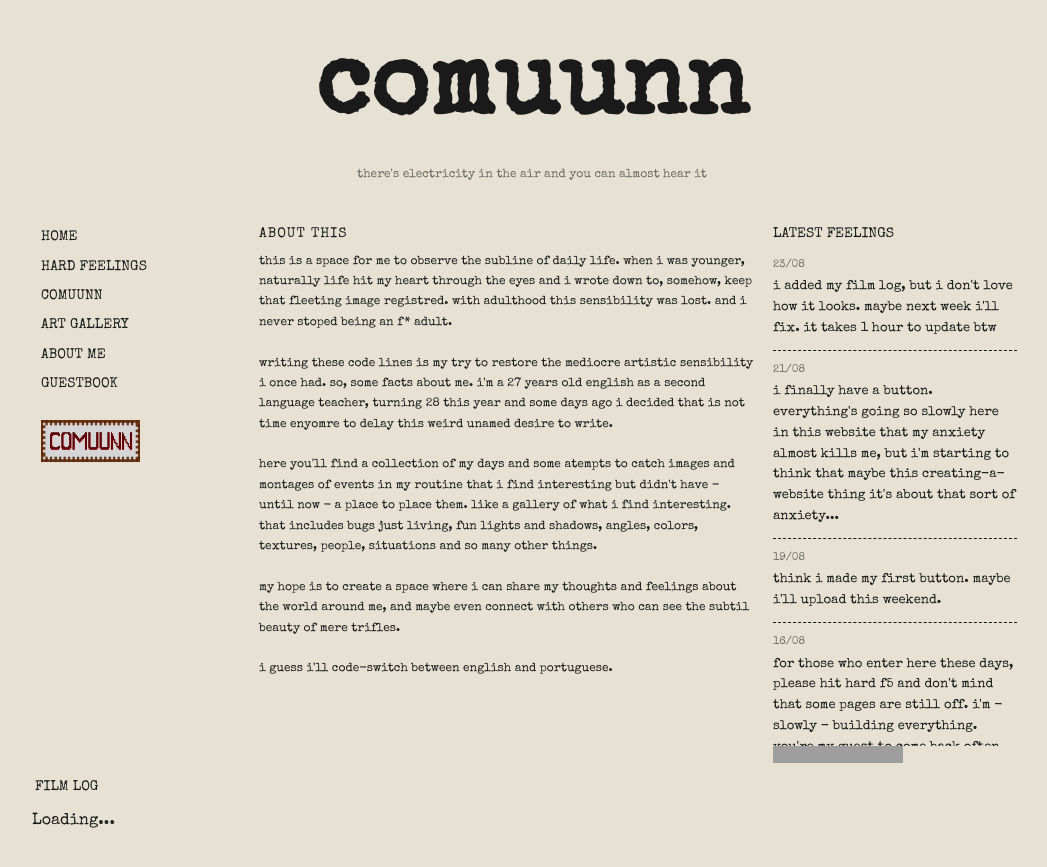
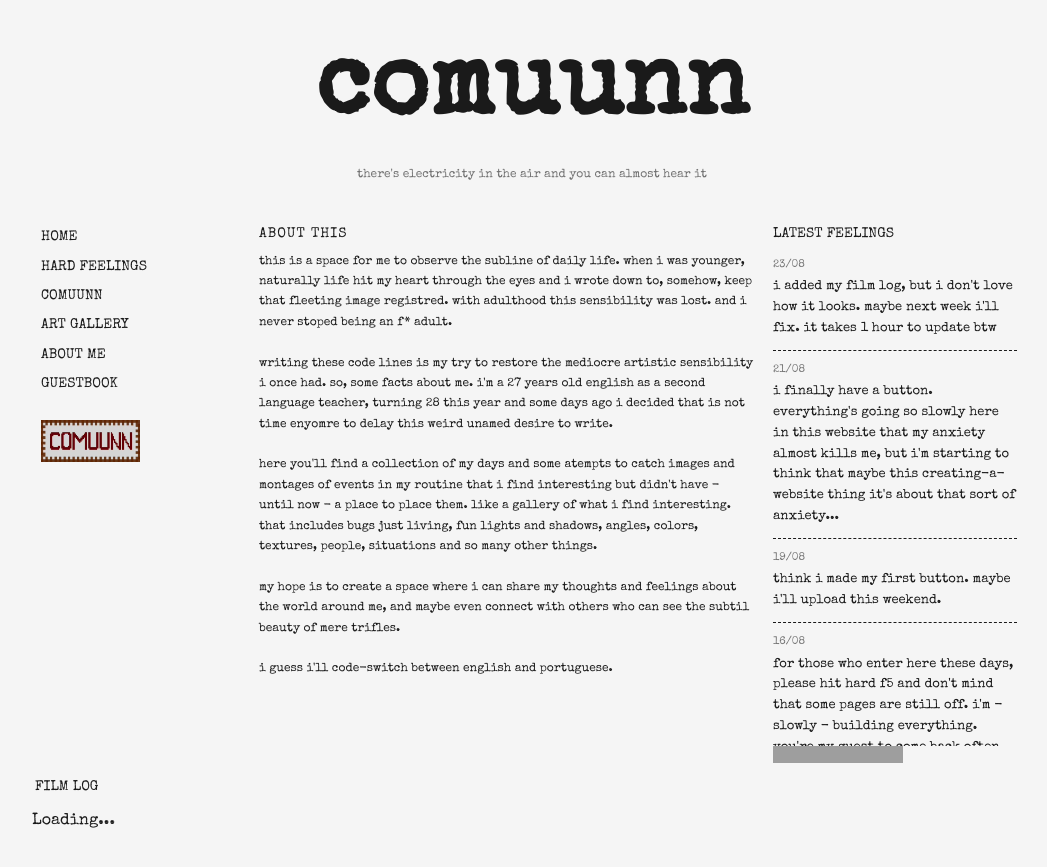
Before and after one commit to guiolhermer/comuunn, a Jekyll site: the page built from index.html, in a window 1280 px wide. Shown: the top 867 px of the page, without its empty margins (108-1155 px from the left). Built offline with Jekyll 4.4.1, drawn with Linux system fonts in a browser that asks for light colours; grey boxes are pictures that could not be loaded.

Commit message:
update body background color to use the --branco-escuro variable

```diff
--- a/assets/style.css
+++ b/assets/style.css
@@ -19,7 +19,7 @@ html, body {
 }
 
 body {
-  background-color: var(--paper);
+  background-color: var(--branco-escuro);
   background-size: contain;
   background-attachment: fixed;
   color: var(--ink);
```
